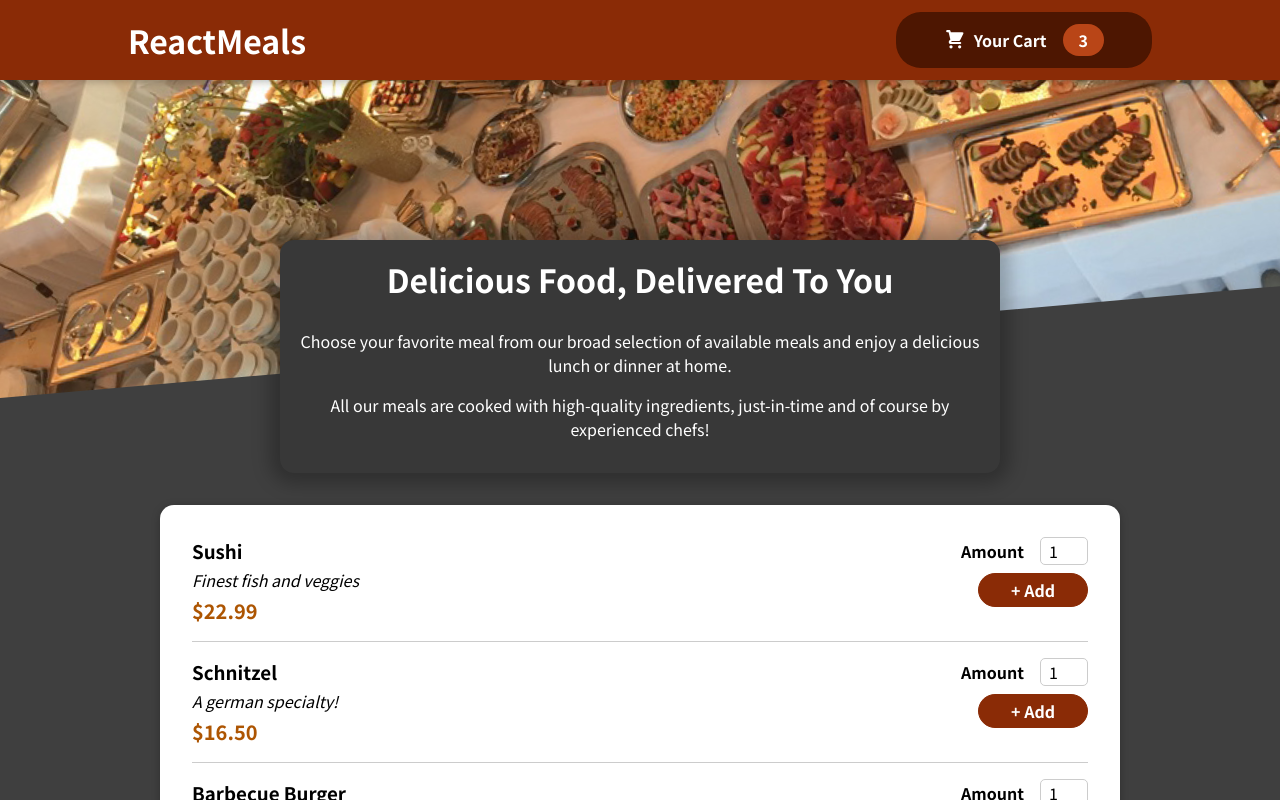
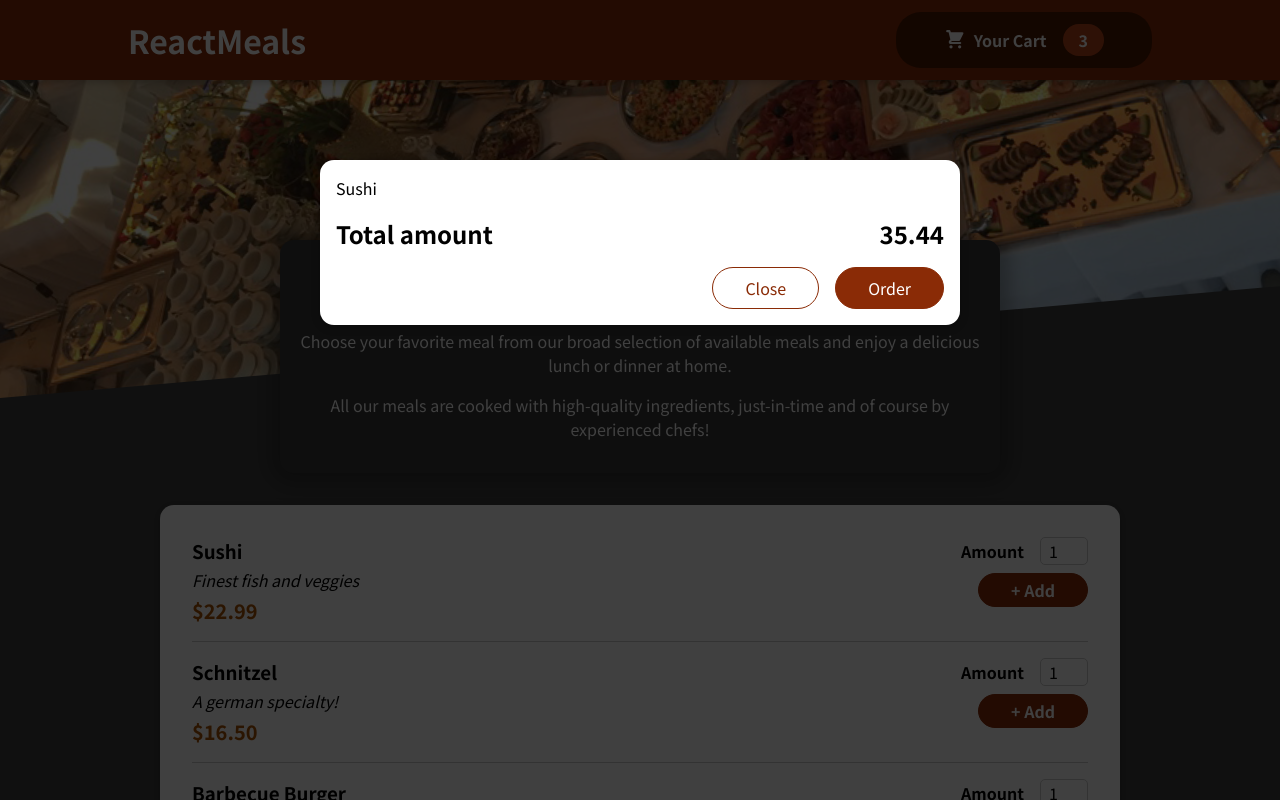
Before and after one commit to mishkamag/React-Food-Appp, a React (Create React App) app: page / in a window 1280 px wide. Shown: the top 800 px of the page. Built offline with nearby package versions, Linux system fonts and the light colour scheme.

Commit message:
add modal (portal)

```diff
--- a/public/index.html
+++ b/public/index.html
@@ -28,6 +28,7 @@
   </head>
   <body>
     <noscript>You need to enable JavaScript to run this app.</noscript>
+    <div id="overlays"></div>
     <div id="root"></div>
     <!--
       This HTML file is a template.
--- a/src/App.js
+++ b/src/App.js
@@ -1,10 +1,12 @@
 import { Fragment } from "react";
+import Cart from "./components/Cart/Cart";
 import Header from "./components/Layout/Header";
 import Meals from "./components/Meals/Meals";
 
 function App() {
   return (
     <Fragment>
+      <Cart />
       <Header />
       <main>
         <Meals />
--- a/src/components/Cart/Cart.js
+++ b/src/components/Cart/Cart.js
@@ -1,3 +1,4 @@
+import Modal from "../UI/Modal";
 import classes from "./Cart.module.css";
 
 const Cart = (props) => {
@@ -9,7 +10,7 @@
     </ul>
   );
   return (
-    <div>
+    <Modal>
       {cartItems}
       <div className={classes.total}>
         <span>Total amount</span>
@@ -19,7 +20,7 @@
         <button className={classes["button--alt"]}>Close</button>
         <button className={classes.button}>Order</button>
       </div>
-    </div>
+    </Modal>
   );
 };
 
--- /dev/null
+++ b/src/components/UI/Modal.js
@@ -0,0 +1,32 @@
+import { Fragment } from "react";
+import ReactDOM from "react-dom";
+
+import classes from "./Modal.module.css";
+
+const Backdrop = (props) => {
+  return <div className={classes.backdrop} />;
+};
+
+const ModalOverlay = (props) => {
+  return (
+    <div className={classes.modal}>
+      <div className={classes.content}>{props.children}</div>
+    </div>
+  );
+};
+
+const portalElement = document.getElementById("overlays");
+
+const Modal = (props) => {
+  return (
+    <Fragment>
+      {ReactDOM.createPortal(<Backdrop />, portalElement)}
+      {ReactDOM.createPortal(
+        <ModalOverlay>{props.children}</ModalOverlay>,
+        portalElement
+      )}
+    </Fragment>
+  );
+};
+
+export default Modal;
--- /dev/null
+++ b/src/components/UI/Modal.module.css
@@ -0,0 +1,40 @@
+.backdrop {
+  position: fixed;
+  top: 0;
+  left: 0;
+  width: 100%;
+  height: 100vh;
+  z-index: 20;
+  background-color: rgba(0, 0, 0, 0.75);
+}
+
+.modal {
+  position: fixed;
+  top: 20vh;
+  left: 5%;
+  width: 90%;
+  background-color: white;
+  padding: 1rem;
+  border-radius: 14px;
+  box-shadow: 0 2px 8px rgba(0, 0, 0, 0.25);
+  z-index: 30;
+  animation: slide-down 300ms ease-out forwards;
+}
+
+@media (min-width: 768px) {
+  .modal {
+    width: 40rem;
+    left: calc(50% - 20rem);
+  }
+}
+
+@keyframes slide-down {
+  from {
+    opacity: 0;
+    transform: translateY(-3rem);
+  }
+  to {
+    opacity: 1;
+    transform: translateY(0);
+  }
+}
```
Also changed, not shown: 1 other file (tests, documents, lock files or other folders).
